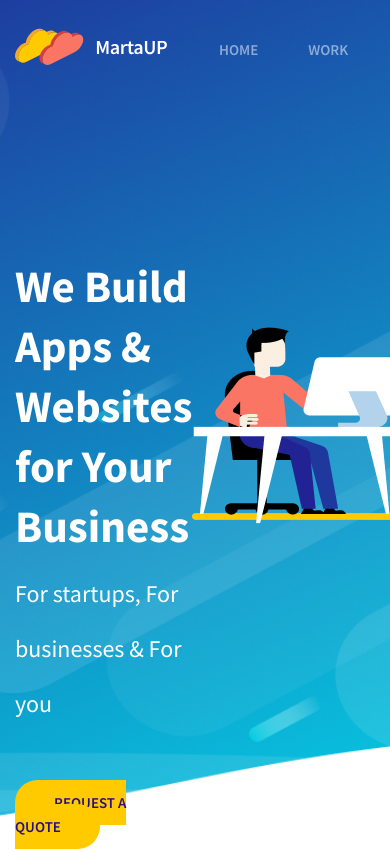
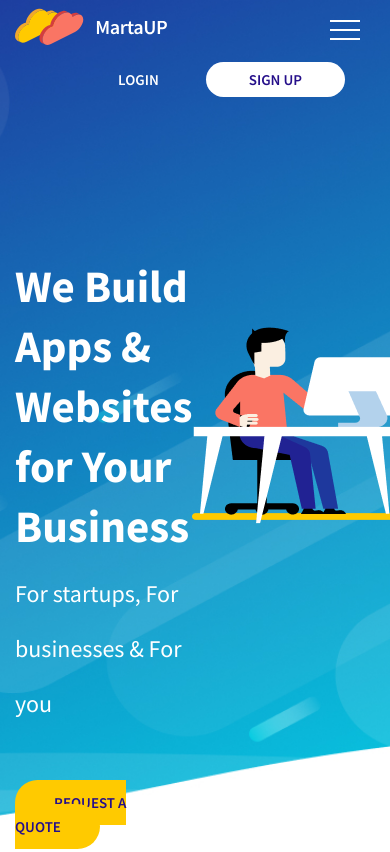
Before and after one commit to suvorovweb/MartaUp-, a plain HTML site: page index.html in a window 390 px wide. Shown: the top 852 px of the page. Drawn offline with Linux system fonts and the light colour scheme.

Commit message:
Сделал фиксированную верстку и к ней добавил адаптивность

```diff
--- a/css/style.css
+++ b/css/style.css
@@ -313,4 +313,49 @@ a {
     margin-right: 20px;
 }
 
-.footer
+@media (max-width: 924px) {
+    .header__top {
+        flex-wrap: wrap;
+    }
+    .header-btn {
+        width: 100%;
+        text-align: right;
+        margin-right: 30px;
+    }
+}
+
+@media (max-width: 570px) {
+    .menu__list {
+        display: none;
+    }
+    .menu__btn {
+        width: 30px;
+        height: 20px;
+        position: relative;
+        margin-right: 15px;
+        overflow: hidden;
+    }
+
+    .menu__btn span {
+        width: 100%;
+        height: 2px;
+        background-color: #fff;
+        top: 9px;
+        position: absolute;
+    }
+    .menu__btn:after,
+    .menu__btn:before {
+        content: "";
+        width: 100px;
+        height: 2px;
+        background-color: #fff;
+        position: absolute;
+    }
+
+    .menu__btn:after {
+        top: 0;
+    }
+    .menu__btn:before {
+        bottom: 0;
+    }
+}
--- a/index.html
+++ b/index.html
@@ -4,6 +4,7 @@
     <meta charset="UTF-8">
     <meta http-equiv="X-UA-Compatible" content="IE=edge">
     <meta name="viewport" content="width=device-width, initial-scale=1.0">
+    <meta name="viewport" content="width=1170">
     <title>MartaUP</title>
     <link href="https://fonts.googleapis.com/css2?family=Source+Sans+Pro:wght@400;600;700&display=swap" rel="stylesheet">
     <link rel="stylesheet" href="css/normalize.css">
@@ -21,6 +22,9 @@
                     </a>
                 </div>
                 <nav class="menu">
+                    <div class="menu__btn">
+                        <span></span>
+                    </div>
                     <ul class="menu__list">
                         <li class="menu__item"><a href="#">home</a></li>
                         <li><a href="#">work</a></li>
@@ -39,7 +43,7 @@
 
             </div>
 
-            <div class="header-slider">
+             <div class="header-slider">
                 <div class="header-slider__item">
                     <div class="header-slider__item-content">
                         <div class="header-slider__item-info">
```
